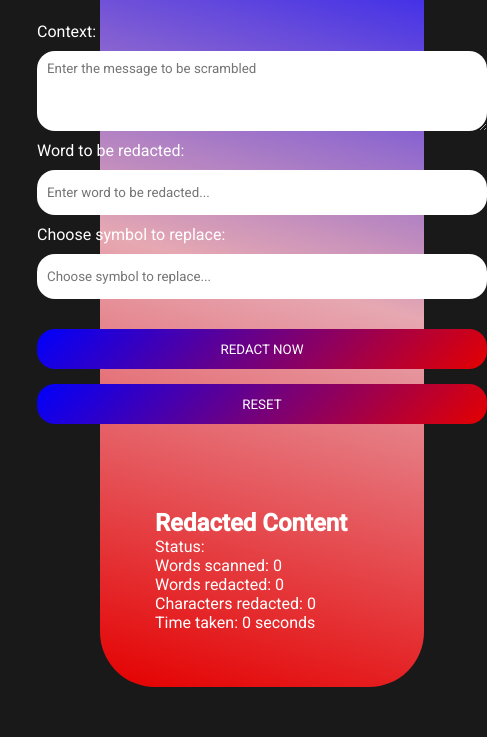
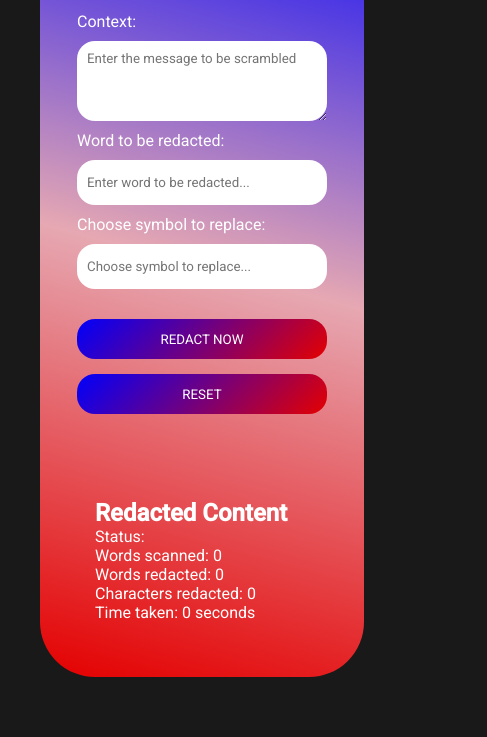
Before and after one commit to Hephzy-1/Redactr, a plain HTML site: page index.html in a window 390 px wide. Shown: the part 184-921 px from the top of the page, 487 px wide, since content can reach past the window. Drawn offline with Linux system fonts and the light colour scheme.

Commit message:
minor changes

```diff
--- a/style.css
+++ b/style.css
@@ -112,9 +112,14 @@ textarea {
   padding: 10px;
 }
 
-@media screen and (max-width: 1000px) {
+@media (min-width: 350px) and (max-width: 1000px) {
   .original {
     display: flex;
     flex-direction: column;
+    margin: 10px;
+  }
+
+  input, textarea {
+    width: 230px;
   }
 }
```
